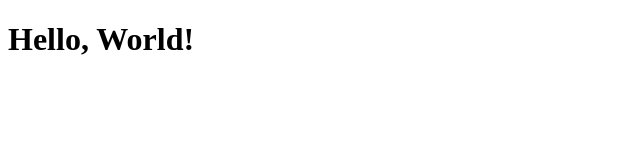
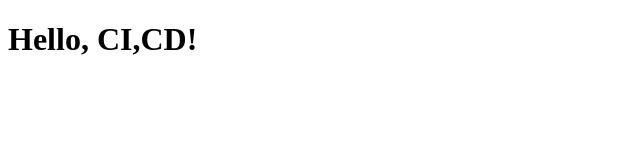
Before and after one commit to VishalB-2k3/MyNewWebApp, a plain HTML site: page index.html in a window 1280 px wide. Shown: the full height of the page, 0-640 px from the left. Drawn offline with Linux system fonts and the light colour scheme.

Commit message:
Updated greeting message

```diff
--- a/index.html
+++ b/index.html
@@ -4,6 +4,6 @@
     <title>My Web Application</title>
   </head>
   <body>
-    <h1>Hello, World!</h1>
+    <h1>Hello, CI,CD!</h1>
   </body>
 </html>
```
